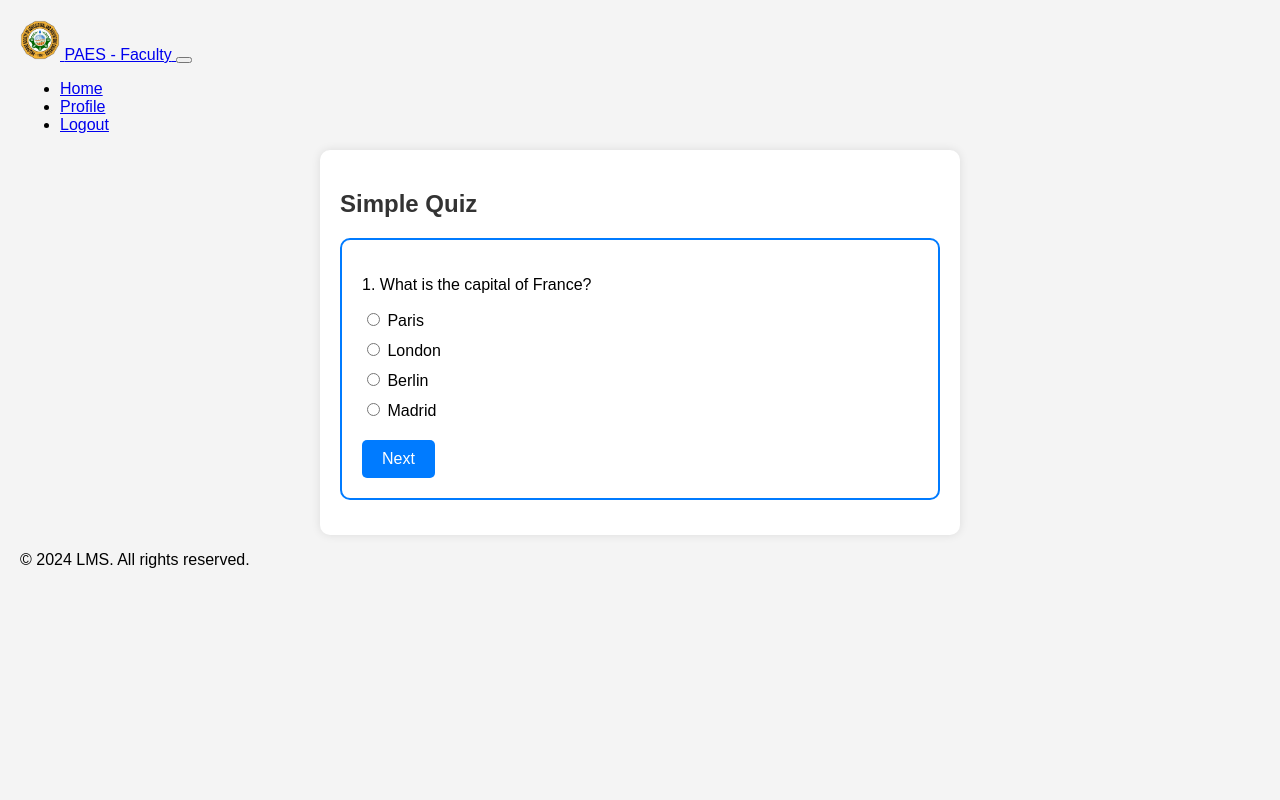
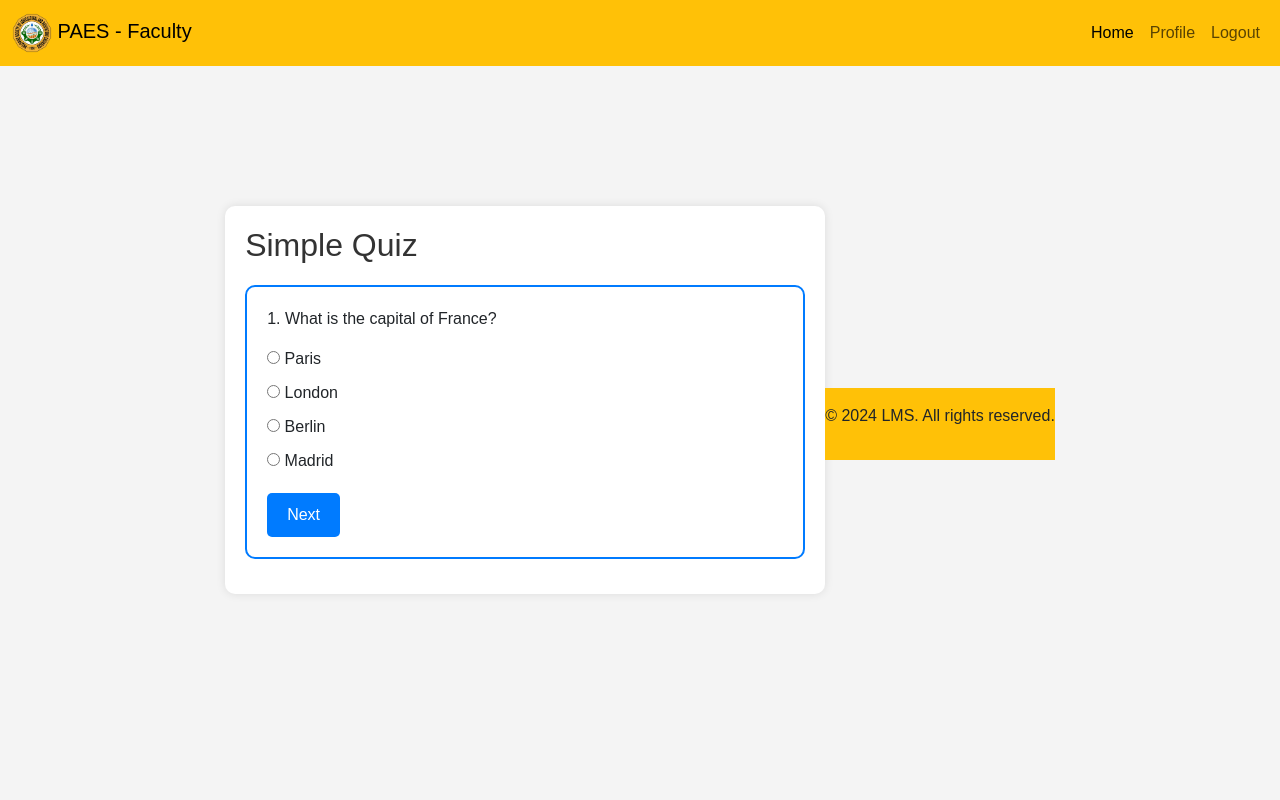
Before and after one commit to Glaskin/Capstone_Project, a PHP site: the page made by LMS_PAES/Quiz Module.html in a window 1280 px wide. Run offline with PHP 8.4, Linux system fonts and the light colour scheme.

Commit message:
recreating css container

```diff
--- a/LMS_PAES/Quiz Module.html
+++ b/LMS_PAES/Quiz Module.html
@@ -3,7 +3,9 @@
 <head>
     <meta charset="UTF-8">
     <meta name="viewport" content="width=device-width, initial-scale=1.0">
-    <title>Quiz with Navigation</title>
+    <meta name="viewport" content="width=device-width, initial-scale=1, shrink-to-fit=no" />
+    <link href="https://cdn.jsdelivr.net/npm/bootstrap@5.3.3/dist/css/bootstrap.min.css" rel="stylesheet">
+    <title>Quiz Module</title>
     <link rel="stylesheet" href="Qmodule.css">
 </head>
 <body>
@@ -33,6 +35,9 @@
         </div>
       </div>
     </nav>
+    <br>
+    <br>
+    <br>
 <div class="quiz-container">
     <h2>Simple Quiz</h2>
 
--- a/LMS_PAES/css/Qmodule.css
+++ b/LMS_PAES/css/Qmodule.css
@@ -3,7 +3,11 @@ body {
     font-family: Arial, sans-serif;
     background-color: #f4f4f4;
     margin: 0;
-    padding: 20px;
+    padding: 0;
+    height: 100vh;
+    display: flex;
+    justify-content: center;
+    align-items: center;
 }
 
 /* Quiz container styling */
@@ -13,7 +17,7 @@ body {
     border-radius: 10px;
     box-shadow: 0 0 10px rgba(0, 0, 0, 0.1);
     max-width: 600px;
-    margin: auto;
+    width: 100%;
 }
 
 /* Quiz title */
```
